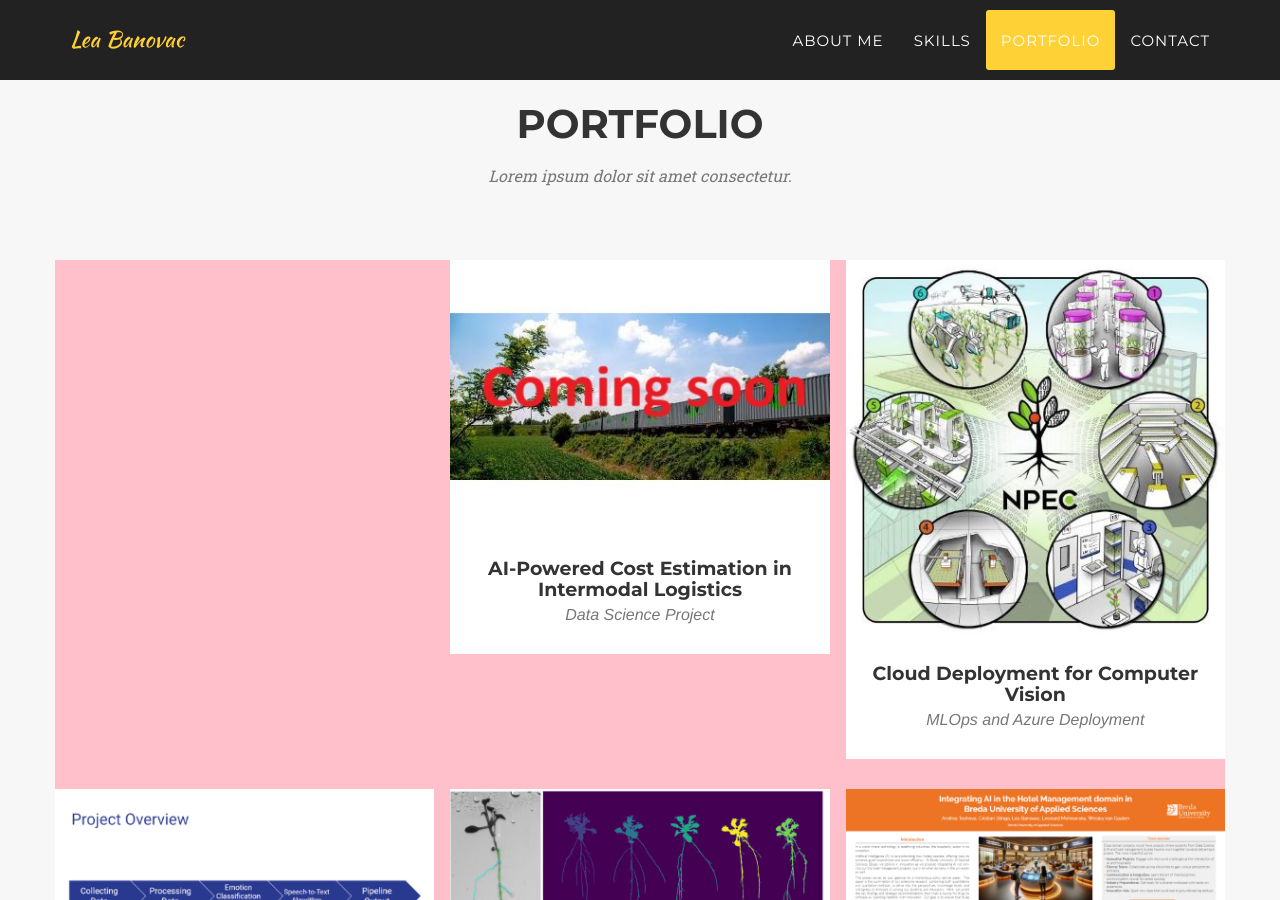
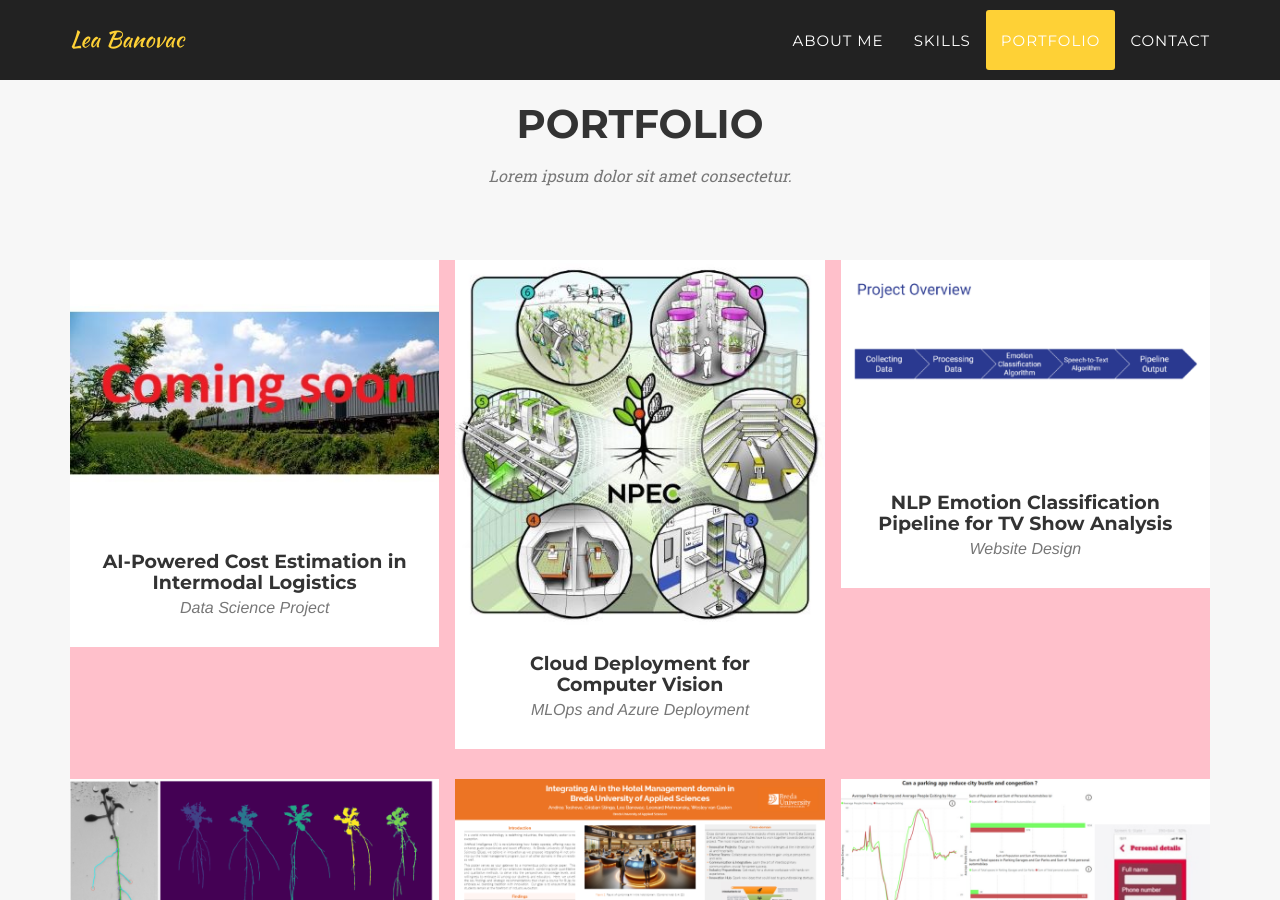
Before and after one commit to leabanovac224055/leabanovac224055.github.io, a Jekyll site: the page built from index.html, in a window 1280 px wide and 900 px high, scrolled down 2316 px. Built offline with Jekyll 4.4.1, drawn with Linux system fonts in a browser that asks for light colours; some web fonts are replaced.

Commit message:
Update portfolio_grid.html

```diff
--- a/_includes/portfolio_grid.html
+++ b/_includes/portfolio_grid.html
@@ -7,7 +7,7 @@
                     <h3 class="section-subheading text-muted">Lorem ipsum dolor sit amet consectetur.</h3>
                 </div>
             </div>
-            <div class="row portfolio-items-container">
+            <div class="portfolio-items-container">
             {% for post in site.posts %}
                 <div class="portfolio-item">
                     <a href="#portfolioModal{{ post.modal-id }}" class="portfolio-link" data-toggle="modal">
```
